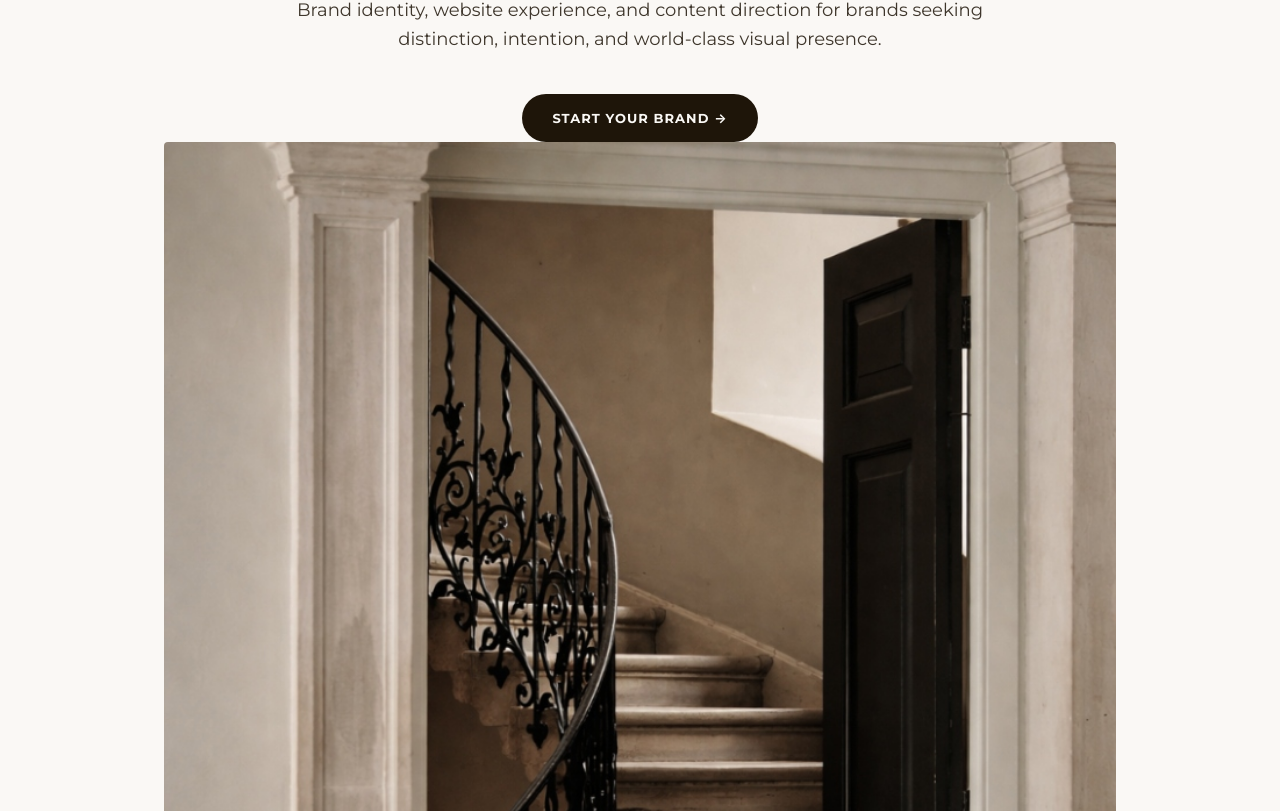
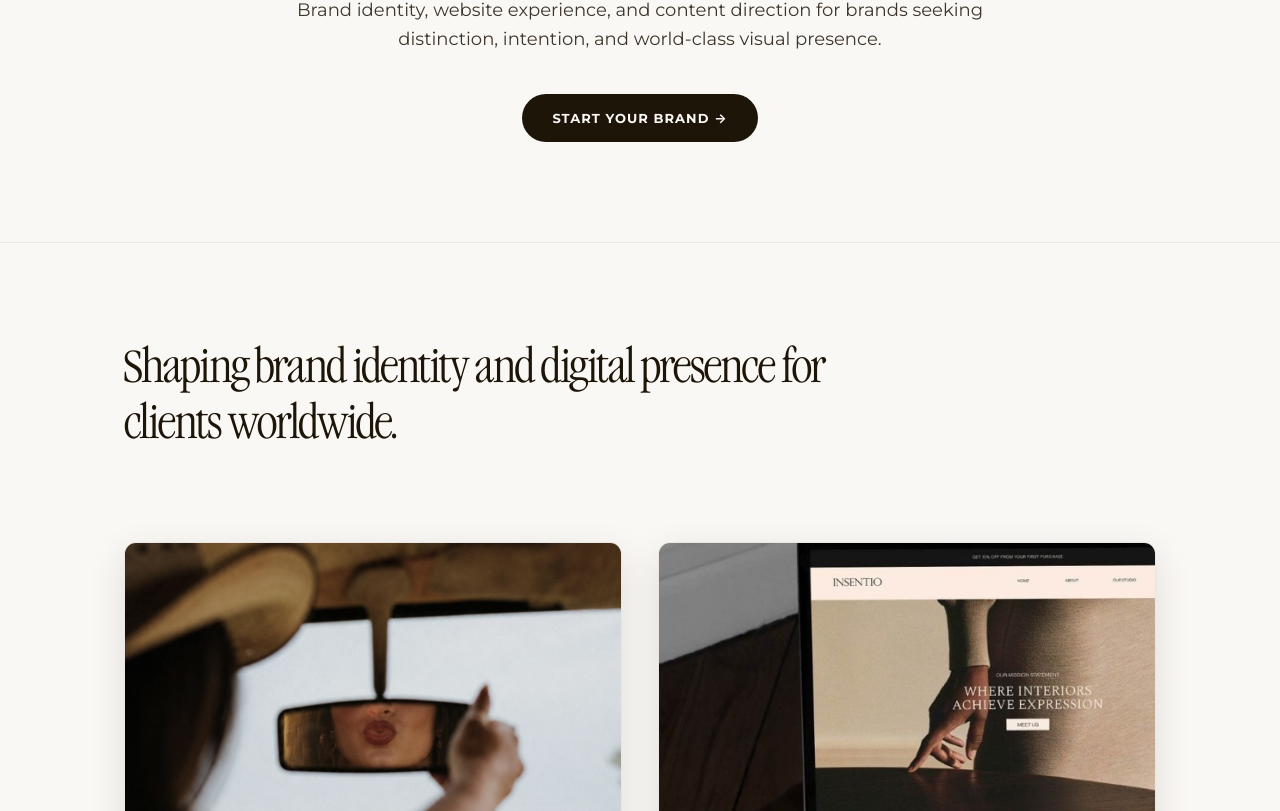
Before and after one commit to milanese88/intent-digital, a React (Vite) app: page / in a window 1280 px wide. Shown: the part 429-1240 px from the top of the page. Built offline with nearby package versions, Linux system fonts and the light colour scheme; a web font is replaced by a local one.

Commit message:
Update Home.jsx

```diff
--- a/src/pages/Home.jsx
+++ b/src/pages/Home.jsx
@@ -104,12 +104,7 @@ export default function Home({ navigateTo }) {
               </a>
             </div>
           </div>
-          <div className="unified-hero-image-wrap">
-            <img
-              src="/services-hero-staircase.jpg"
-              alt="Intent Digital Studio Environment"
-            />
-          </div>
+
         </div>
       </header>
 
```
